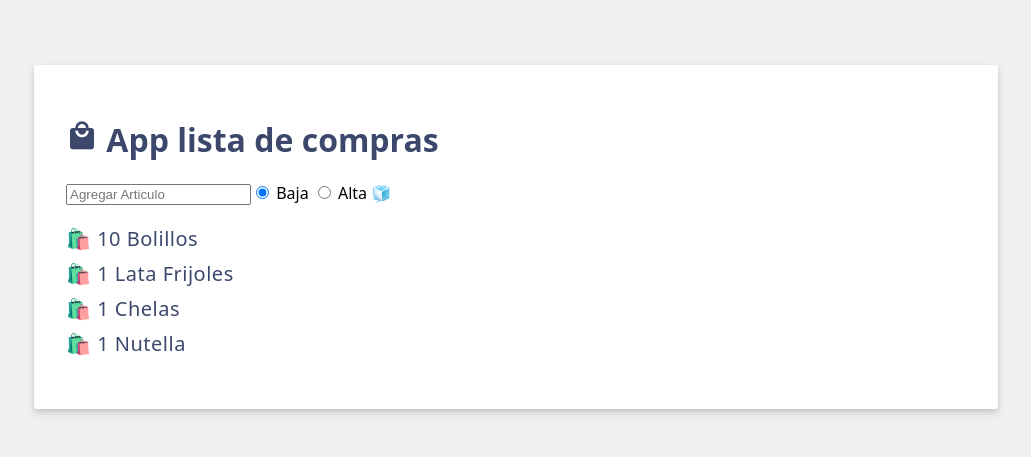
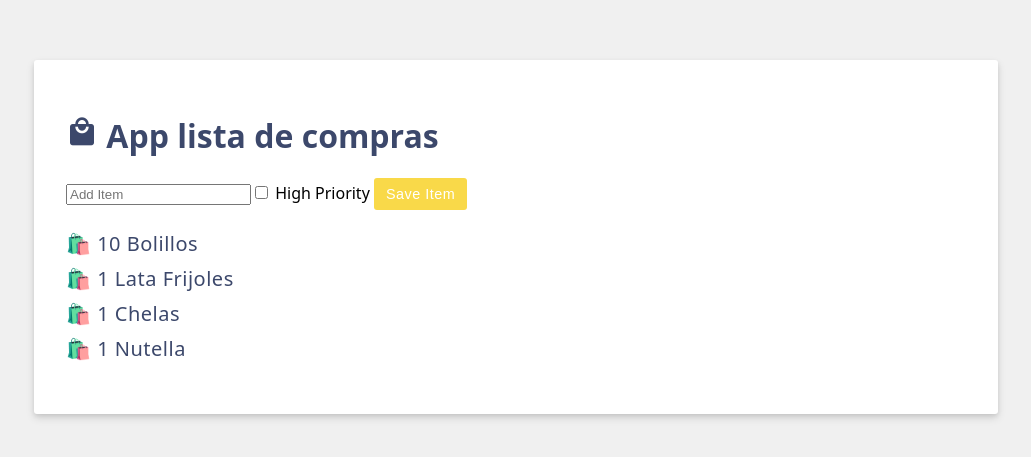
Before and after one commit to BajistaRex/DADM-2024B, a Vue app: page / in a window 1280 px wide. Shown: the part 163-620 px from the top of the page, without its empty margins (124-1155 px from the left). Built offline with nearby package versions, Linux system fonts and the light colour scheme.

Commit message:
🎸 Reto Form

```diff
--- a/src/App.vue
+++ b/src/App.vue
@@ -8,28 +8,40 @@
     {id: '2', label: '1 Chelas'},
     {id: '3', label: '1 Nutella'},
   ]);
-  const newItem = ref('');
-  const newItemPriority = ref('low');
+  const newItemHighPriority = ref(false);
 </script>
 
 <template>
   <h1>
     <i class="material-icons shopping-cart-icon">local_mall</i>
     {{ header }}
+
   </h1>
-  <input v-model="newItem" type="text"
-  placeholder="Agregar Articulo">
- <!-- Radio Button -->
-  <label>
-    <input type="radio" value="low" v-model="newItemPriority">
-    Baja
-  </label>
-  <label>
-    <input type="radio" value="high" v-model="newItemPriority">
-    Alta
-  </label>
-{{ newItemPriority == 'low' ? '🧊' : '🔥' }}
-  <ul>
+  <div class="add-item form">
+<!-- Agrupando en un div las entradas -->
+<form v-on:submit="items.push({ id: items.length + 1, label: newItem })" class="add-item fomr">
+    <!-- entrada de texto -->
+    <input
+      v-model.trim="newItem"
+      type="text"
+      placeholder="Add Item"
+    />
+    <!-- Caja de seleccion de prioridad -->
+    <label>
+      <input type="checkbox" v-model="newItemHighPriority" />
+      High Priority
+    </label>
+    <!-- Boton -->
+    <button
+      class="btn btn-primary"
+    >
+      Save Item
+    </button>
+  </form>
+</div>
+
+<!-- Lista -->
+<ul>
     <li v-for="item in items" :key="item.id"> 🛍️ {{ item.label }} </li>
   </ul>
 </template>
```
